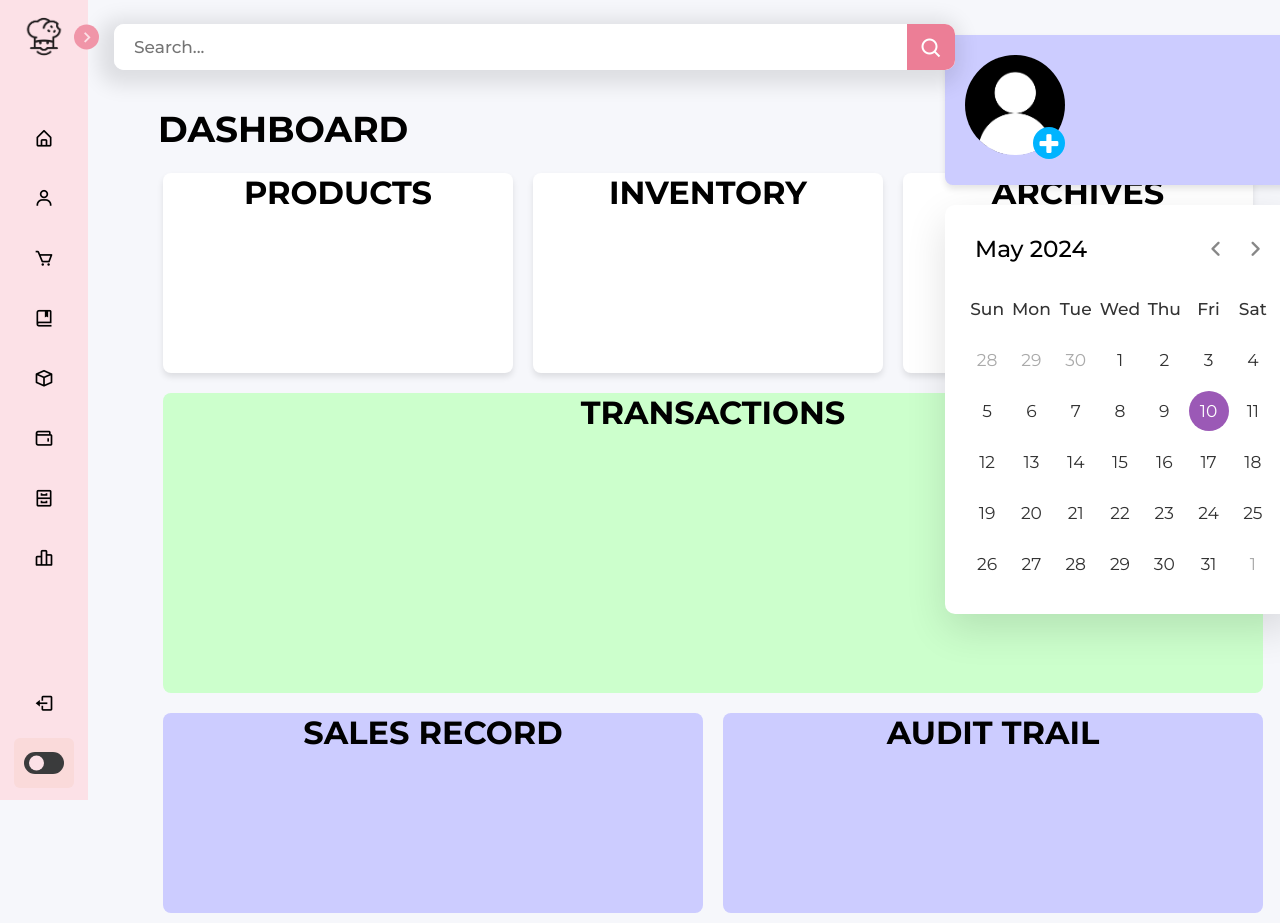
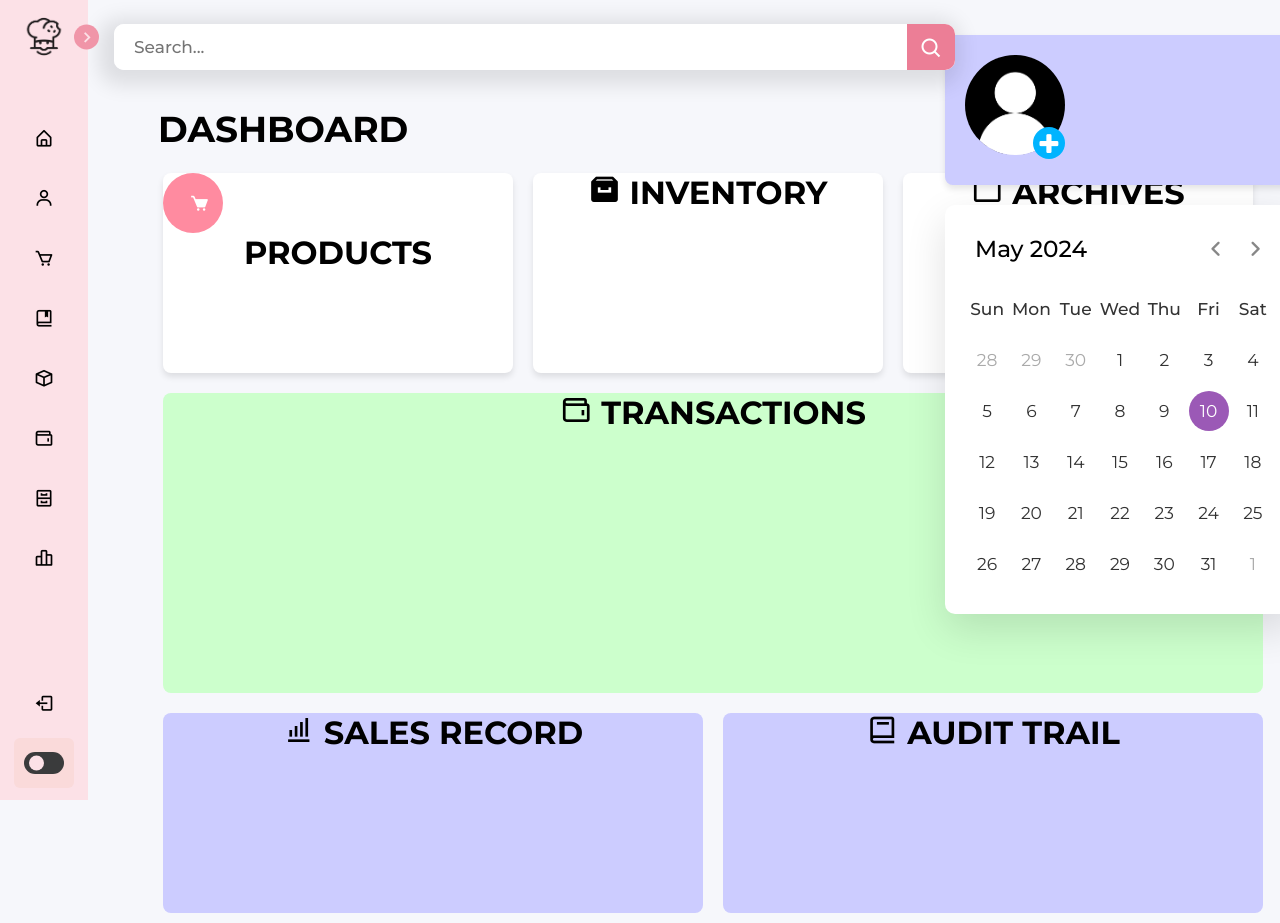
Before and after one commit to triciaarellano/Crumbl-Cookies, a PHP site: page /admin-overview.php in a window 1280 px wide. Run offline with PHP 8.4, Linux system fonts and the light colour scheme.

Commit message:
small changes

```diff
--- a/admin-overview.php
+++ b/admin-overview.php
@@ -9,12 +9,9 @@
   <meta name="viewport" content="width=device-width, initial-scale=1.0">
   <link rel="stylesheet" href="https://cdnjs.cloudflare.com/ajax/libs/font-awesome/4.7.0/css/font-awesome.min.css">
   <link rel="stylesheet" href="https://fonts.googleapis.com/css2?family=Material+Symbols+Rounded:opsz,wght,FILL,GRAD@20..48,100..700,0..1,-50..200">
+  <link rel="stylesheet" href="style.css">
+  <link href='https://unpkg.com/boxicons@2.1.1/css/boxicons.min.css' rel='stylesheet'>
 
-  <!----======== CSS ======== -->
-  <link rel="stylesheet" href="style.css">
-
-  <!----===== Boxicons CSS ===== -->
-  <link href='https://unpkg.com/boxicons@2.1.1/css/boxicons.min.css' rel='stylesheet'>
 
   <!--CSS STYLING SEPARATE-->
 
@@ -162,6 +159,15 @@ body.dark .top-box {
   margin-left: 20px;
 }
 
+.circle {
+    height: 60px;
+    width: 60px;
+    background: #ff8ba0;
+    color: #fff;
+    font-size: 2.5rem;
+    border-radius: 50%;
+    right: 20px;
+}
 
 </style>
 
@@ -350,29 +356,34 @@ body.dark .top-box {
   <div class="top-container">
 
     <div class="top-box">
+    <div class="circle">
+        <i class="bx bxs-cart" style="color: #fff; font-size: 20px; margin-top: 13px; margin-left: 13px;"></i>
+      </div>
       PRODUCTS
     </div>
+
     <div class="top-box">
-      INVENTORY
+      <i class='bx bxs-archive'></i> INVENTORY
     </div>
+
     <div class="top-box">
-      ARCHIVES
+      <i class='bx bx-folder'></i> ARCHIVES
     </div>
+
   </div>
 
   <div class="middle-container">
     <div class="middle-box">
-      TRANSACTIONS
+      <i class='bx bx-wallet'></i> TRANSACTIONS
     </div>
   </div>
 
   <div class="bottom-container">
-
     <div class="bottom-box">
-        SALES RECORD
+      <i class='bx bx-bar-chart-alt'></i> SALES RECORD
     </div>
     <div class="bottom-box">
-        AUDIT TRAIL
+      <i class='bx bx-book'></i> AUDIT TRAIL
     </div>
   </div>
 
```
Also changed, not shown: index.html (deleted, +0 -44 lines). Lines whose indentation alone changed are shown as unchanged.
